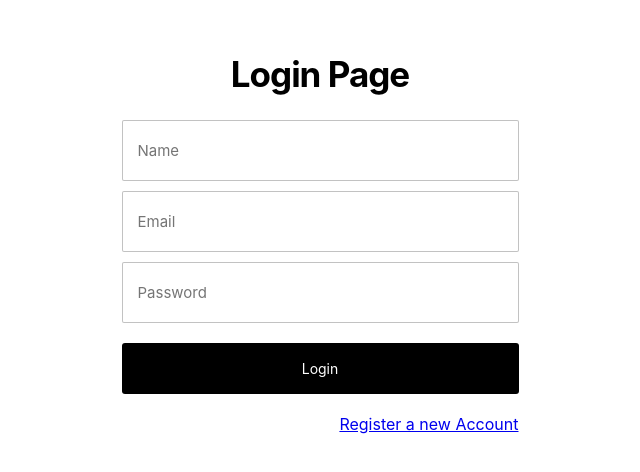
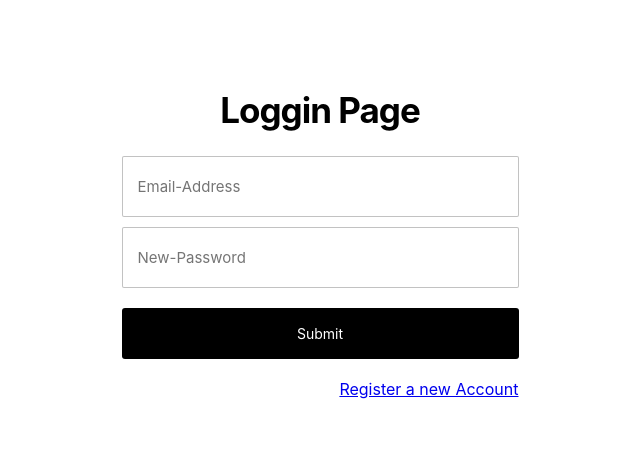
Before and after one commit to hassnaseer/opensea, a React (Create React App) app: page / in a window 1280 px wide. Shown: the part 168-640 px from the top of the page, without its empty margins (320-960 px from the left). Built offline with nearby package versions, Linux system fonts and the light colour scheme.

Commit message:
validation work has been done

```diff
--- a/src/Login/index.js
+++ b/src/Login/index.js
@@ -1,50 +1,54 @@
-import React, {useState} from 'react';
 import {Link} from 'react-router-dom';
+import React from 'react';
+import { useHistory } from "react-router-dom";
+import { useFormik } from 'formik';
+import * as Yup from 'yup';
 import './style.css';
-import { useHistory } from "react-router-dom";
-// import Layout from "../Page/layout";
-// import Registration from "./Registration";
 
-const Login = () => {
+const SignupForm = () => {
     const history = useHistory();
-    const [name, setName] = useState("");
-    const [email, setEmail] = useState("");
-    const [password, setPassword] = useState("");
-
-    const handleSubmit = function (){
-        console.log()
-        history.push("/layout");
-    };
-
-    return(
+    const formik = useFormik({
+        initialValues: {
+            firstName: '',
+            lastName: '',
+            email: '',
+            password:'',
+        },
+        validationSchema: Yup.object({
+            firstName: Yup.string()
+                .max(15, 'Must be 15 characters or less')
+                .required('Required'),
+            lastName: Yup.string()
+                .max(20, 'Must be 20 characters or less')
+                .required('Required'),
+            email: Yup.string().email('Invalid email address').required('Required'),
+        }),
+        onSubmit: values => {
+            // alert(JSON.stringify(values, null, 2));
+            history.push("/layout");
+            console.log(values);
+        },
+    });
+    return (
         <div className='login'>
-            <form className='login-form'
-                  onSubmit={handleSubmit}>
-
-                <h1>Login Page</h1>
-                <input
-                    type="name"
-                    placeholder="Name"
-                    value={name}
-                    onChange={(e) => setName(e.target.value)}
-                />
-                <input
-                    type="email"
-                    placeholder="Email"
-                    value={email}
-                    onChange={(e) => setEmail(e.target.value)}
-                />
-                <input
-                    type="password"
-                    placeholder="Password"
-                    value={password}
-                    onChange={(e) => setPassword(e.target.value)}
-                />
-                <button type="submit" className="submit-btn">Login</button>
+            <form onSubmit={formik.handleSubmit} className='login-form'>
+                <h1>Loggin Page</h1>
+                <input id="email"
+                       placeholder='Email-Address'
+                       type="email" {...formik.getFieldProps('email')} />
+                {formik.touched.email && formik.errors.email ? (
+                    <div>{formik.errors.email}</div>
+                ) : null}
+                <input id="password"
+                       placeholder='New-Password'
+                       type="password" {...formik.getFieldProps('password')} />
+                {formik.touched.password && formik.errors.password ? (
+                    <div>{formik.errors.password}</div>
+                ) : null}
+                <button type="submit" className="submit-btn">Submit</button>
                 <Link to="/register" className="Link">Register a new Account</Link>
             </form>
         </div>
-    )
-}
-
-export default Login;
+    );
+};
+export default SignupForm;
--- a/src/Register/index.js
+++ b/src/Register/index.js
@@ -1,13 +1,16 @@
 import React from 'react';
+import { useHistory } from "react-router-dom";
 import { useFormik } from 'formik';
 import * as Yup from 'yup';
 
 const SignupForm = () => {
+    const history = useHistory();
     const formik = useFormik({
         initialValues: {
             firstName: '',
             lastName: '',
             email: '',
+            password:'',
         },
         validationSchema: Yup.object({
             firstName: Yup.string()
@@ -19,7 +22,9 @@ const SignupForm = () => {
             email: Yup.string().email('Invalid email address').required('Required'),
         }),
         onSubmit: values => {
-            alert(JSON.stringify(values, null, 2));
+            // alert(JSON.stringify(values, null, 2));
+            history.push("/layout");
+            console.log(values);
         },
     });
     return (
```
